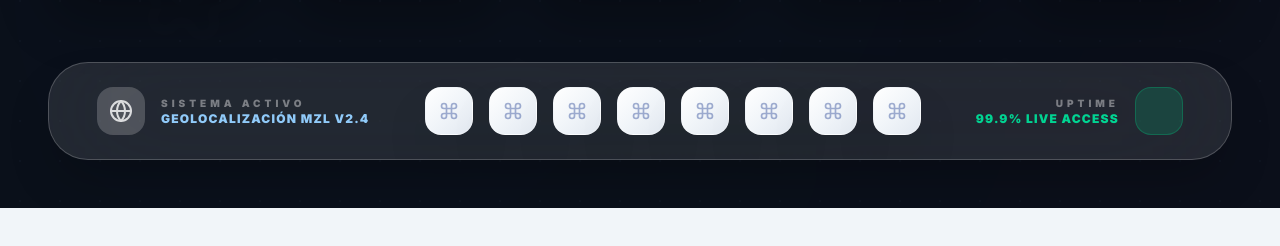
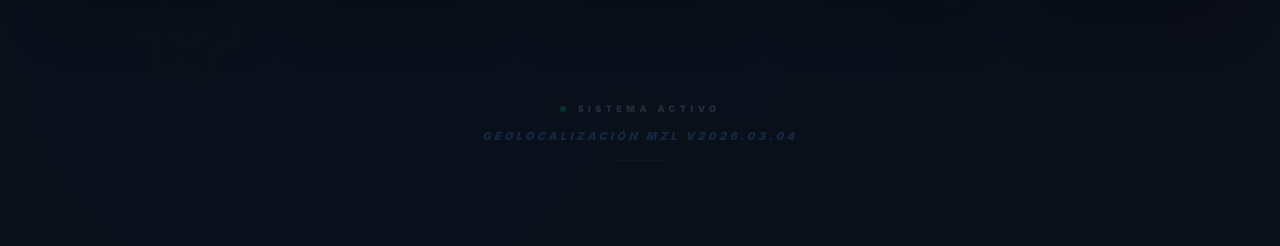
Before and after one commit to KellyGutierrez/obrasmanizales, a Next.js app: page / in a window 1280 px wide. Shown: the part 1499-1745 px from the top of the page. Before the commit the page ends 1707 px from the top, so only its background shows below. Built offline with nearby package versions, Linux system fonts and the light colour scheme.

Commit message:
style(initialview): remove taskbar mockup and update version to today's date

```diff
--- a/src/components/InitialView.tsx
+++ b/src/components/InitialView.tsx
@@ -178,39 +178,14 @@ export default function InitialView({ onEnterDashboard }: InitialViewProps) {
                 ))}
             </motion.div>
 
-            {/* Footer System Taskbar Mockup */}
-            <div className="mt-16 flex items-center justify-between w-full max-w-7xl px-12 py-6 bg-white/10 backdrop-blur-3xl rounded-[2.5rem] border border-white/20 shadow-2xl relative z-10">
-                <div className="flex items-center gap-4">
-                    <div className="bg-white/20 p-3 rounded-2xl">
-                        <Globe size={24} className="opacity-80" />
-                    </div>
-                    <div>
-                        <p className="text-[10px] font-black uppercase tracking-[0.4em] opacity-40">Sistema Activo</p>
-                        <p className="text-xs font-black uppercase tracking-widest text-[#90caf9]">GEOLOCALIZACIÓN MZL V2.4</p>
-                    </div>
+            {/* Footer Version */}
+            <div className="mt-16 py-10 flex flex-col items-center gap-2 opacity-20 relative z-10">
+                <div className="flex items-center gap-3 mb-1">
+                    <div className="w-1.5 h-1.5 rounded-full bg-emerald-500 shadow-[0_0_10px_rgba(16,185,129,0.5)]" />
+                    <p className="text-[9px] font-black uppercase tracking-[0.5em] text-slate-400">Sistema Activo</p>
                 </div>
-
-                <div className="flex gap-4">
-                    {[1, 2, 3, 4, 5, 6, 7, 8].map(i => (
-                        <motion.div
-                            key={i}
-                            whileHover={{ scale: 1.25, y: -8, rotate: 5 }}
-                            className="w-12 h-12 rounded-2xl bg-gradient-to-br from-white via-slate-100 to-slate-200 shadow-2xl cursor-pointer border border-white/30 flex items-center justify-center text-blue-900/40"
-                        >
-                            <Command size={20} />
-                        </motion.div>
-                    ))}
-                </div>
-
-                <div className="flex items-center gap-4 text-right">
-                    <div>
-                        <p className="text-[10px] font-black uppercase tracking-[0.4em] opacity-40">Uptime</p>
-                        <p className="text-xs font-black uppercase tracking-widest text-emerald-400">99.9% LIVE ACCESS</p>
-                    </div>
-                    <div className="w-12 h-12 rounded-2xl bg-emerald-500/20 border border-emerald-500/30 flex items-center justify-center">
-                        <div className="w-2 h-2 rounded-full bg-emerald-500 animate-ping" />
-                    </div>
-                </div>
+                <p className="text-[11px] font-black uppercase tracking-[0.3em] text-blue-400/80 italic">GEOLOCALIZACIÓN MZL v2026.03.04</p>
+                <div className="w-24 h-px bg-gradient-to-r from-transparent via-slate-700 to-transparent mt-2" />
             </div>
         </div >
     );
```
